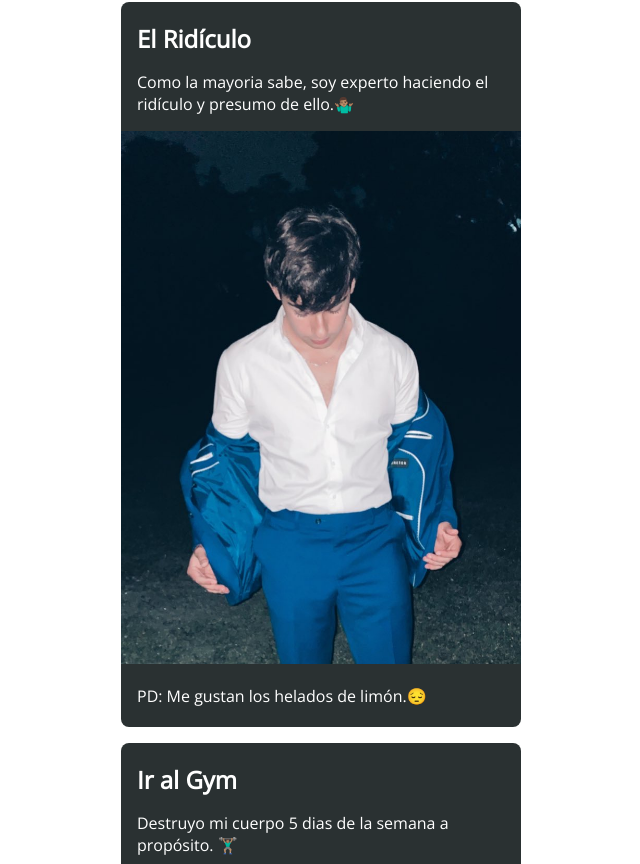
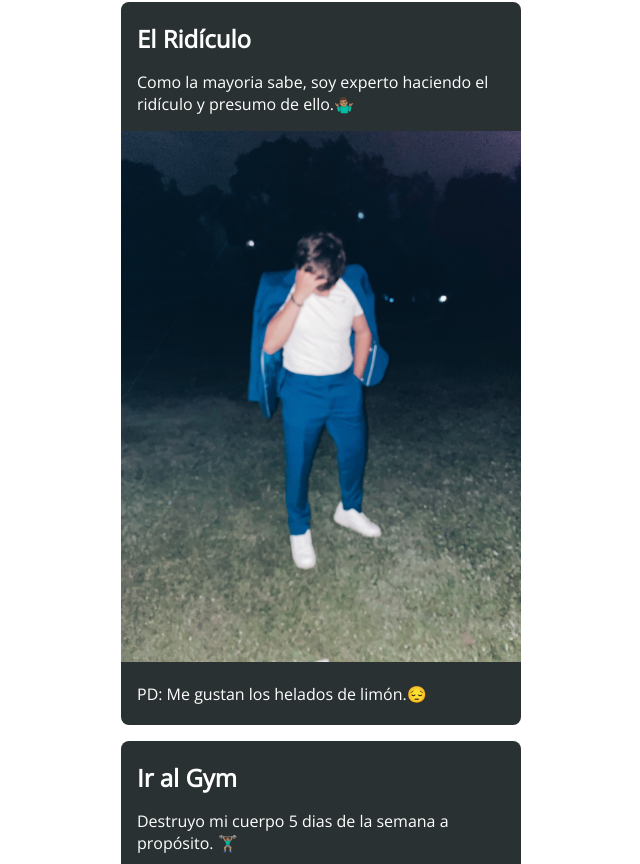
Before and after one commit to Manolo007-beep/manufedez, a plain HTML site: page aboutme.html in a window 1280 px wide. Shown: the part 696-1560 px from the top of the page, without its empty margins (319-959 px from the left). Drawn offline with nearby package versions, Linux system fonts and the light colour scheme.

Commit message:
Update aboutme.html

```diff
--- a/aboutme.html
+++ b/aboutme.html
@@ -35,7 +35,7 @@
             <h2>El Ridículo</h2>
             <p>Como la mayoria sabe, soy experto haciendo el ridículo y presumo
             de ello.🤷🏽‍♂️</p>
-            <img src="img/ridiculo.jpg" width="400" />
+            <img src="img/ridi.jpg" width="400" />
             <p>PD: Me gustan los helados de limón.😔</p>
         </article>
         <article class="post">
```
